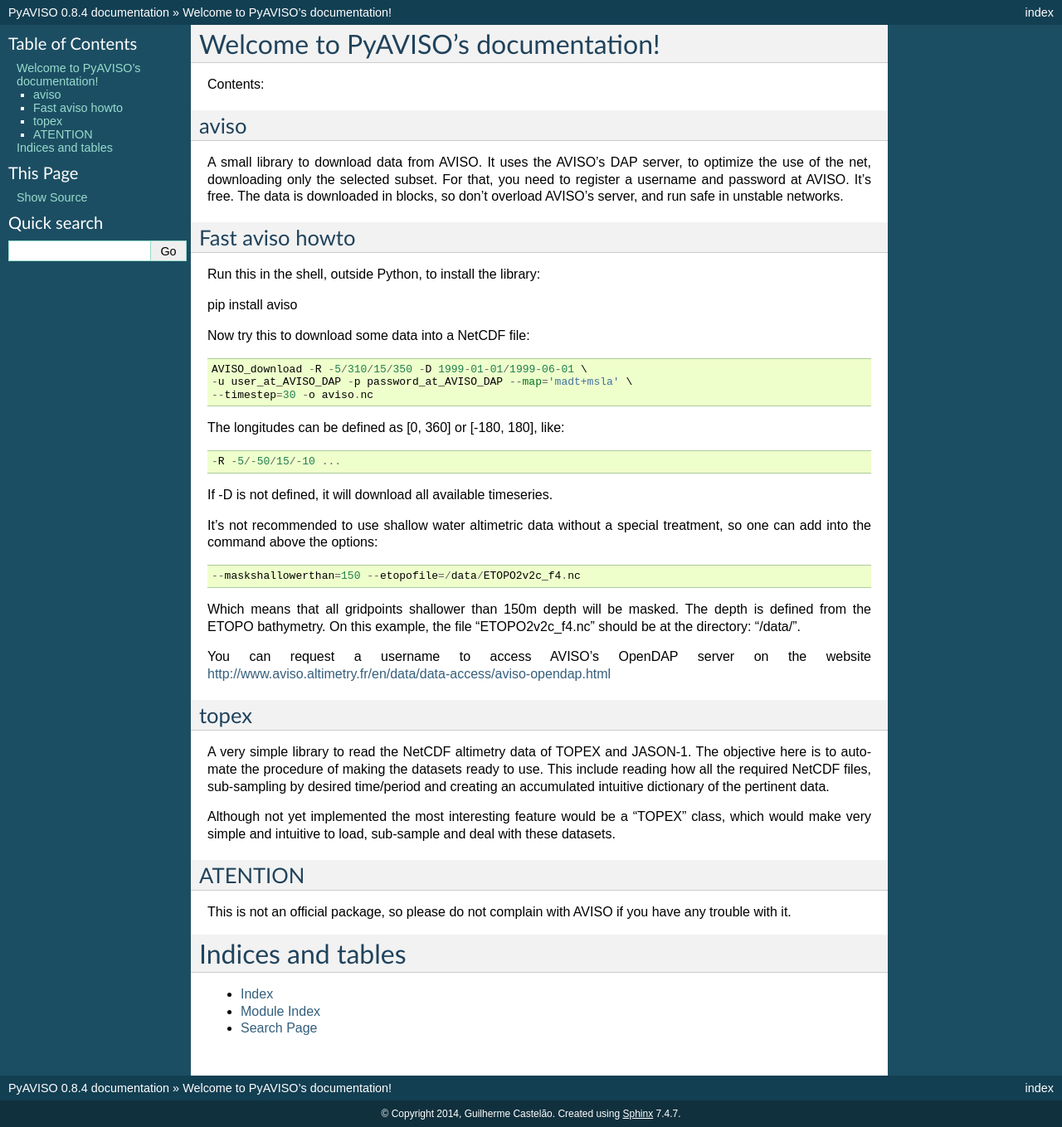
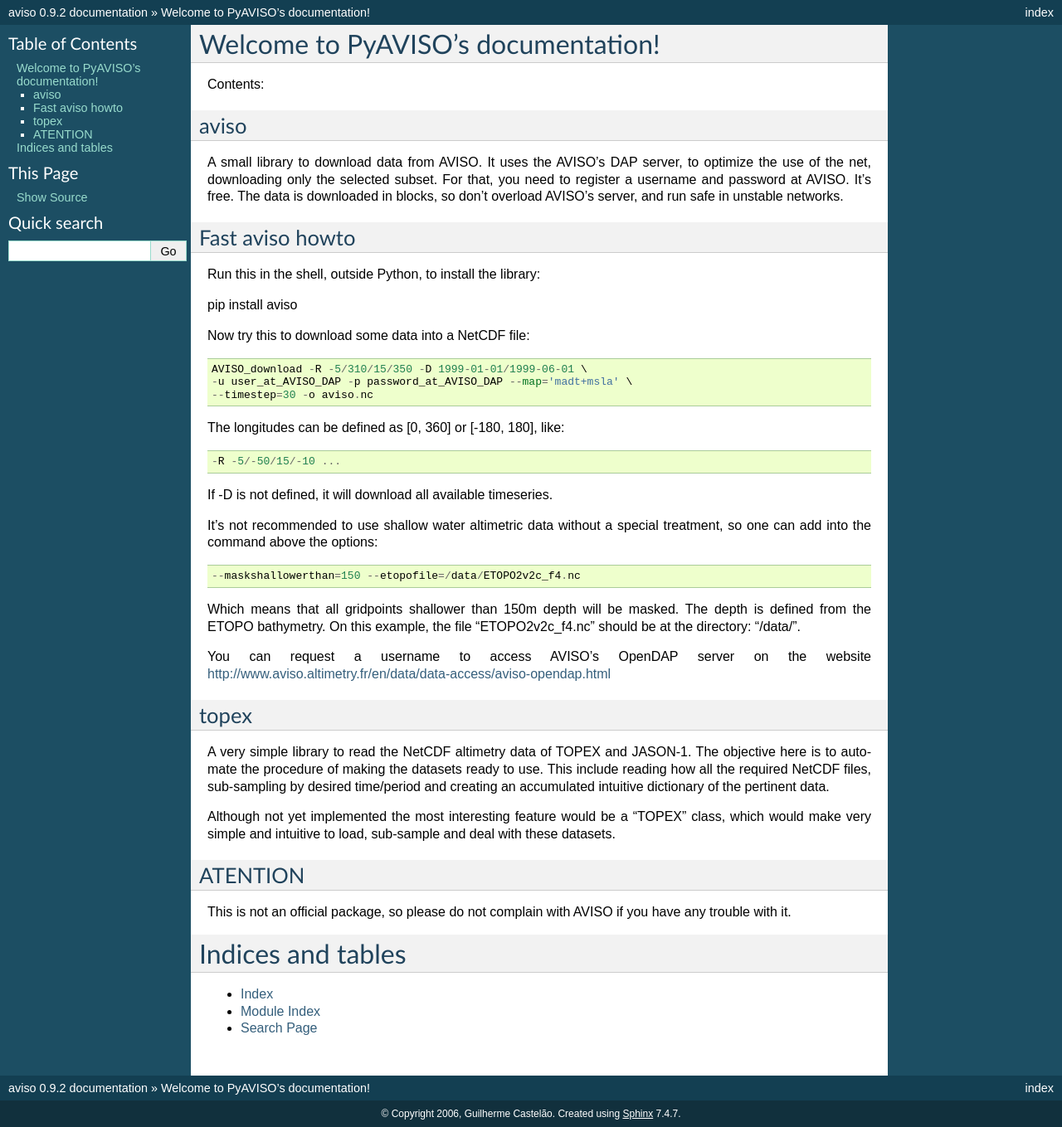
Before and after one commit to castelao/PyAVISO, a Sphinx documentation site: the page built from docs/index.rst, in a window 1280 px wide. Shown: the whole page at 83% size. Built offline with Sphinx 7.4.7, drawn with Linux system fonts in a browser that asks for light colours; formulas are drawn with MathJax 3.

Commit message:
Improving docs' conf.

```diff
--- a/docs/conf.py
+++ b/docs/conf.py
@@ -20,6 +20,17 @@
 # documentation root, use os.path.abspath to make it absolute, like shown here.
 #sys.path.insert(0, os.path.abspath('.'))
 
+# Get the project root dir, which is the parent dir of this
+cwd = os.getcwd()
+project_root = os.path.dirname(cwd)
+
+# Insert the project root dir as the first element in the PYTHONPATH.
+# This lets us ensure that the source package is imported, and that its
+# version is used.
+sys.path.insert(0, project_root)
+
+import aviso
+
 # -- General configuration ------------------------------------------------
 
 # If your documentation needs a minimal Sphinx version, state it here.
@@ -31,6 +42,8 @@
 extensions = [
     'sphinx.ext.autodoc',
     'sphinx.ext.doctest',
+    'sphinx.ext.viewcode',
+    'sphinx.ext.pngmath',
 ]
 
 # Add any paths that contain templates here, relative to this directory.
@@ -46,17 +59,17 @@
 master_doc = 'index'
 
 # General information about the project.
-project = u'PyAVISO'
-copyright = u'2014, Guilherme Castelão'
+project = u'aviso'
+copyright = u'2006, Guilherme Castelão'
 
 # The version info for the project you're documenting, acts as replacement for
 # |version| and |release|, also used in various other places throughout the
 # built documents.
 #
 # The short X.Y version.
-version = '0.8'
+version =  aviso.__version__
 # The full version, including alpha/beta/rc tags.
-release = '0.8.4'
+release =  aviso.__version__
 
 # The language for content autogenerated by Sphinx. Refer to documentation
 # for a list of supported languages.
```
